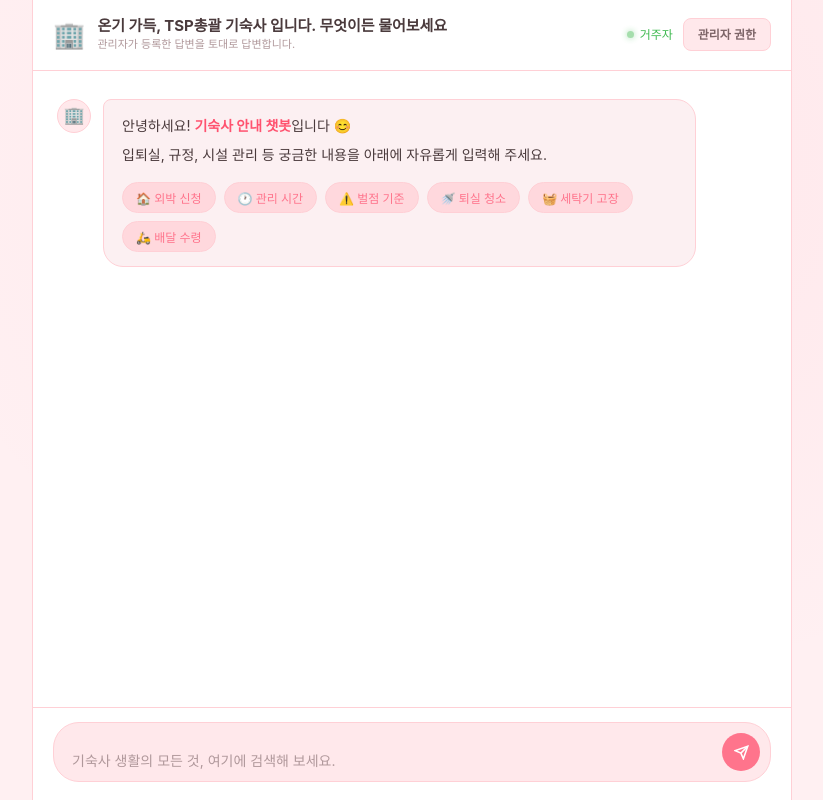
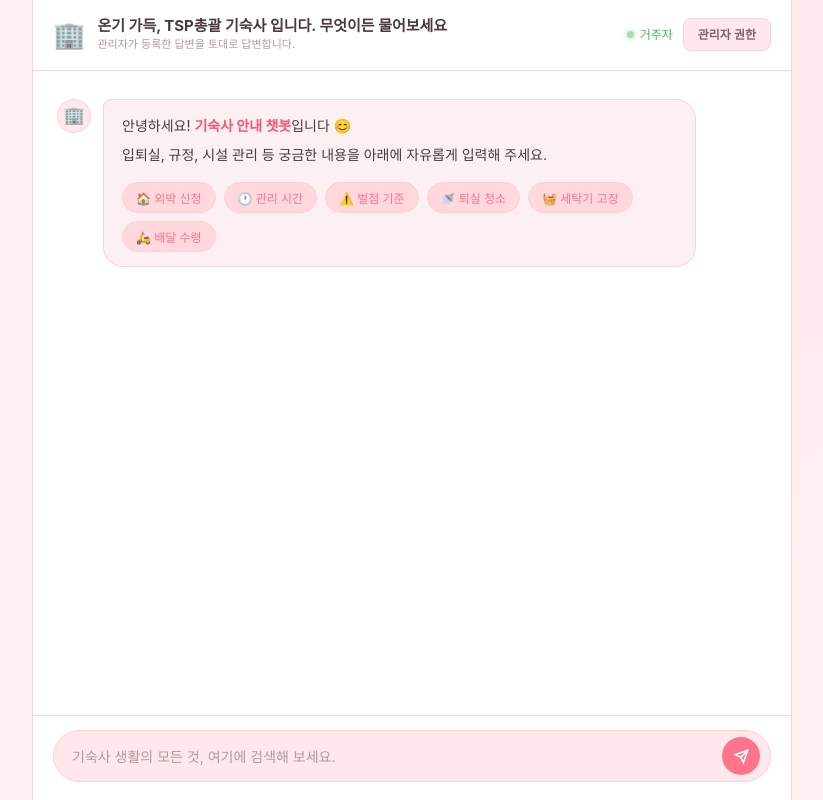
Before and after one commit to cyj6god-max/dormitory-project, a Flask app: page / in a window 1280 px wide. Shown: the whole page, without its empty margins (228-1051 px from the left). Run offline with Flask 3, Linux system fonts and the light colour scheme; some web fonts are replaced.

Commit message:
Fix: align chat input textarea and cursor to vertical center

```diff
--- a/static/style.css
+++ b/static/style.css
@@ -315,12 +315,12 @@ body:not(.admin-body) {
 
 .input-wrapper {
   display: flex;
-  align-items: flex-end;
+  align-items: center;
   gap: 10px;
   background: var(--bg-elevated);
   border: 1px solid var(--border);
   border-radius: var(--radius-xl);
-  padding: 10px 10px 10px 18px;
+  padding: 6px 10px 6px 18px;
   transition: border-color var(--t), box-shadow var(--t);
 }
 
@@ -341,6 +341,8 @@ body:not(.admin-body) {
   resize: none;
   max-height: 120px;
   overflow-y: auto;
+  padding: 8px 0;
+  box-sizing: border-box;
 }
 
 .chat-input::placeholder { color: var(--text-muted); }
```
